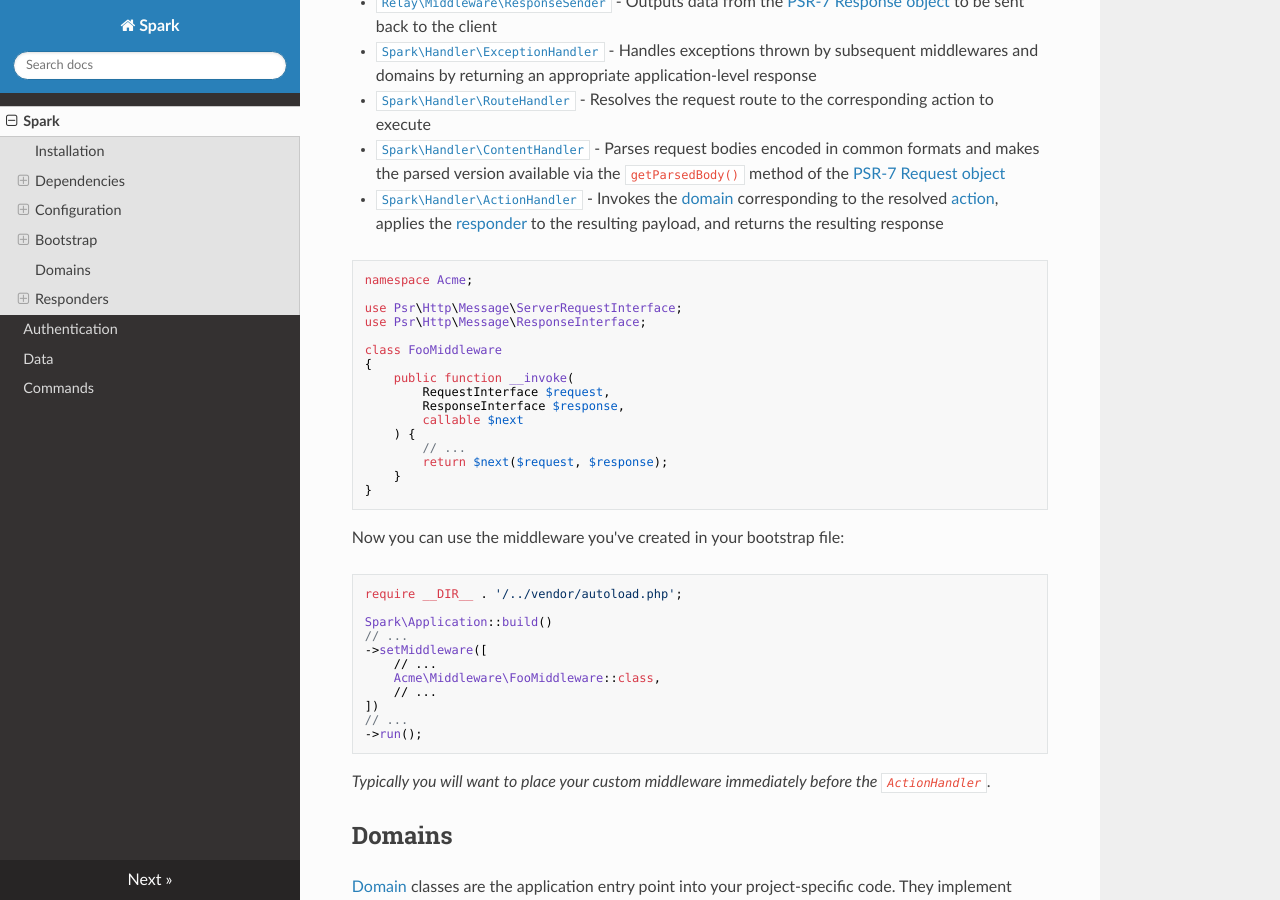
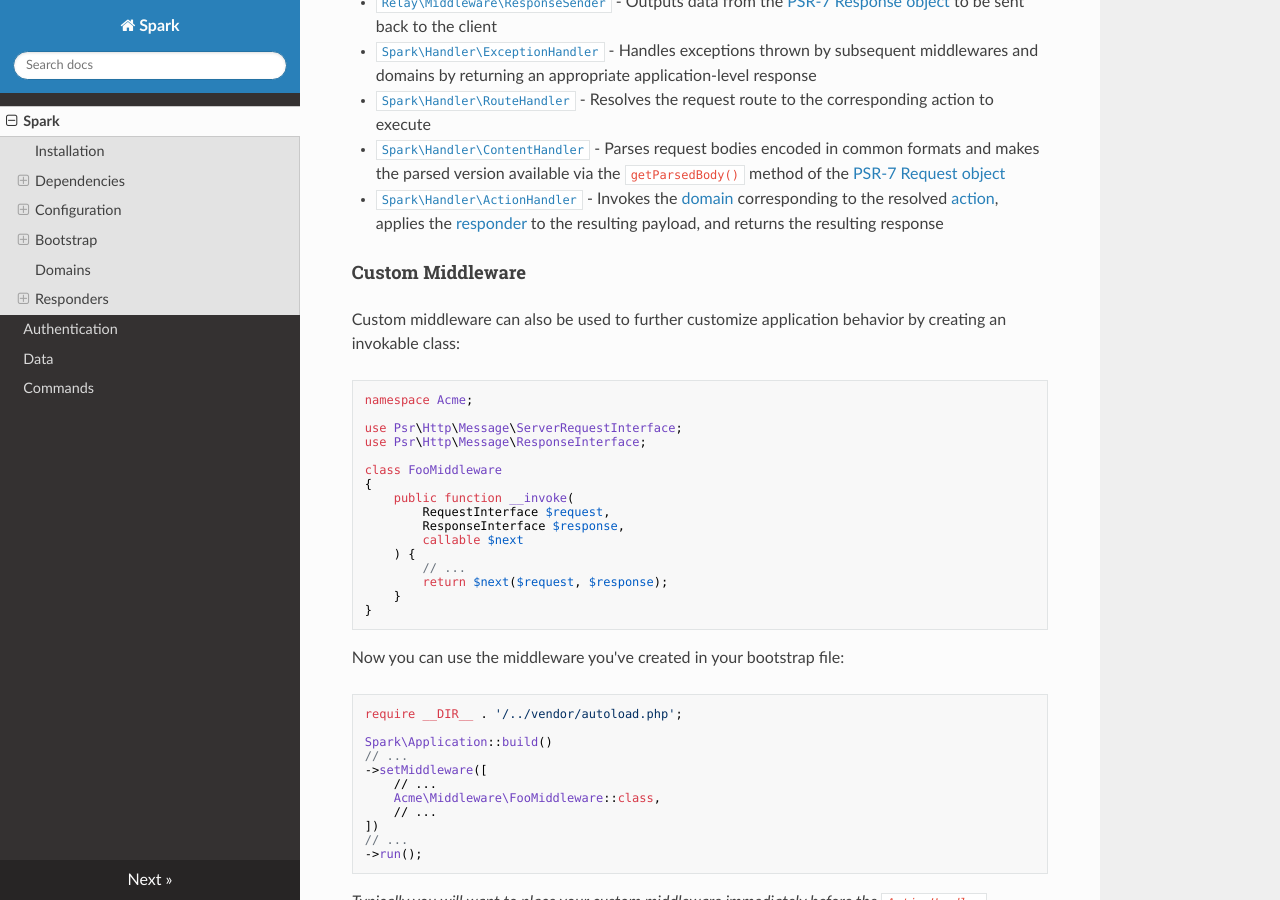
Before and after one commit to equip/framework, an MkDocs documentation site: the page built from docs/index.md, in a window 1280 px wide and 900 px high, scrolled down 6655 px. Built offline with MkDocs 1.6.1, drawn with Linux system fonts in a browser that asks for light colours; nearby versions of some CDN libraries; old or Windows-style settings are respelled for this version of MkDocs.

Commit message:
Restore missing explanation of custom middleware
Refs 7200edf6f4be2ad156cede1acb211db04dc5d0bc

````diff
--- a/docs/index.md
+++ b/docs/index.md
@@ -283,6 +283,10 @@ The following middlewares are typically used by default, in this order:
 * [`Spark\Handler\ContentHandler`](https://github.com/sparkphp/spark/blob/master/src/Handler/ContentHandler.php) - Parses request bodies encoded in common formats and makes the parsed version available via the `getParsedBody()` method of the [PSR-7 Request object](https://github.com/php-fig/http-message/blob/master/src/ServerRequestInterface.php)
 * [`Spark\Handler\ActionHandler`](https://github.com/sparkphp/spark/blob/master/src/Handler/ActionHandler.php) - Invokes the [domain](https://github.com/pmjones/adr#model-vs-domain) corresponding to the resolved [action](https://github.com/pmjones/adr#controller-vs-action), applies the [responder](https://github.com/pmjones/adr#view-vs-responder) to the resulting payload, and returns the resulting response
 
+#### Custom Middleware
+
+Custom middleware can also be used to further customize application behavior by creating an invokable class:
+
 ```php
 namespace Acme;
 
````
